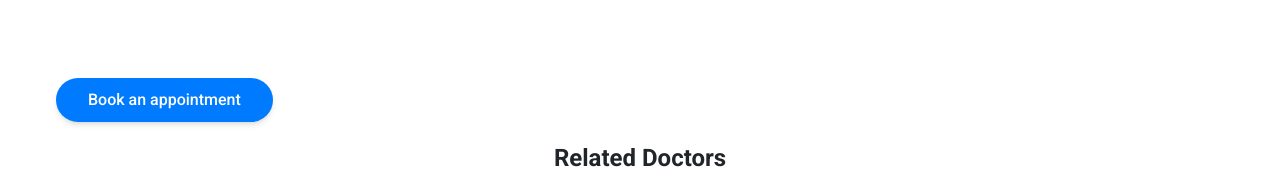
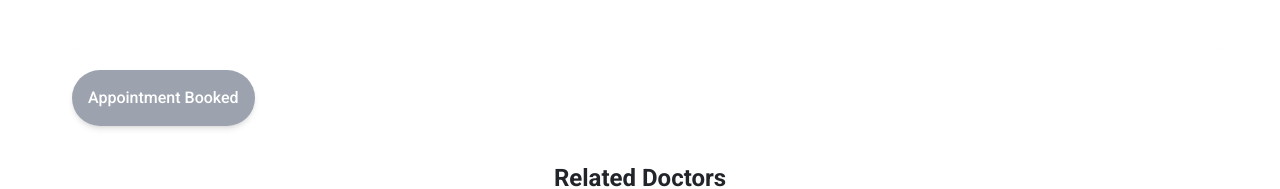
Before and after one commit to briansimiyuj/doctor-appointment-app, a React (Vite) app: page /appointments/1 in a window 1280 px wide. Shown: the part 561-750 px from the top of the page. Built offline with nearby package versions, Linux system fonts and the light colour scheme; a web font is replaced by a local one.

Commit message:
Add booking status management for the button

```diff
--- a/src/components/Bookings/BookingSlots.tsx
+++ b/src/components/Bookings/BookingSlots.tsx
@@ -1,3 +1,4 @@
+import { useState } from "react"
 import { useBookingSlots } from "../../hooks/useBookingSlots"
 import BookingDays from "./BookingDays"
 import BookingTime from "./BookingTime"
@@ -5,7 +6,12 @@ import BookingTime from "./BookingTime"
 const BookingSlots: React.FC = ()=>{
 
     const { handleTimeSlotSelection, slotTime, doctorSlots, slotIndex } = useBookingSlots(),
-          isReady = doctorSlots.length > 0 && doctorSlots
+          isReady = doctorSlots.length > 0 && doctorSlots,
+          [bookingStatus, setBookingStatus] = useState(() =>{
+
+            return localStorage.getItem("isBooked") === "false"
+
+        })
 
 
 
@@ -46,10 +52,15 @@ const BookingSlots: React.FC = ()=>{
 
                 <button
                     type="submit"
-                    className="bg-primary-bg text-white px-8 py-2.5 rounded-full mt-6 hover:bg-blue-600 transition-all duration-300 ease-in-out active:scale-95 shadow-md hover:shadow-lg text-sm sm:text-base font-medium disabled:bg-gray-400 disabled:cursor-not-allowed"
-                    disabled={!isReady}
+                    className={`${bookingStatus ? 'bg-gray-400 cursor-not-allowed p-4 m-4 rounded-full': 'p-4 m-4 rounded-full text-sm sm:text-base font-medium shadow-md transition-all duration-300 ease-in-out bg-primary-bg text-white hover:bg-blue-600 hover:shadow-lg active:scale-95 disabled:bg-gray-400 disabled:cursor-not-allowed'
+                    }`}
+                    disabled={!isReady || !bookingStatus}
                 >
-                    Book an appointment
+
+                    {
+                        !bookingStatus ? 'Appointment Booked' : 'Book Appointment'
+                    }
+
                 </button>
 
             </form>
--- a/src/context/BookingContext.tsx
+++ b/src/context/BookingContext.tsx
@@ -16,7 +16,9 @@ interface BookingContextProps{
     selectedTimeSlot: TimeSlotType | null
     setSelectedTimeSlot: (slot: TimeSlotType | null) => void
     appointedDoctors: AppointedDoctorType[]
-    setAppointedDoctors: (doctors: AppointedDoctorType[] | ((prev: AppointedDoctorType[]) => AppointedDoctorType[])) => void
+    setAppointedDoctors: (doctors: AppointedDoctorType[] | ((prev: AppointedDoctorType[]) => AppointedDoctorType[])) => void,
+    isBooked: boolean
+    setIsBooked: (isBooked: boolean) => void
 
 }
 
@@ -37,7 +39,9 @@ export const BookingContext = createContext<BookingContextProps>({
     selectedTimeSlot: null,
     setSelectedTimeSlot: () => {},
     appointedDoctors: [],
-    setAppointedDoctors: () => {}
+    setAppointedDoctors: () => {},
+    isBooked: false,
+    setIsBooked: () => {}
 
 })
 
@@ -49,6 +53,7 @@ export const BookingContextProvider =  ({ children }: BookingContextProviderProp
           [slotIndex, setSlotIndex] = useState(0),
           [slotTime, setSlotTime] = useState(''),
           [selectedTimeSlot, setSelectedTimeSlot] = useState<TimeSlotType | null>(null),
+          [isBooked, setIsBooked] = useState(false),
 
             [appointedDoctors, setAppointedDoctors] = useState<AppointedDoctorType[]>(() =>{
 
@@ -109,7 +114,9 @@ export const BookingContextProvider =  ({ children }: BookingContextProviderProp
             selectedTimeSlot,
             setSelectedTimeSlot,
             appointedDoctors,
-            setAppointedDoctors
+            setAppointedDoctors,
+            isBooked,
+            setIsBooked
         }}>
 
             {children}
--- a/src/hooks/useBookingSlots.tsx
+++ b/src/hooks/useBookingSlots.tsx
@@ -7,7 +7,7 @@ import { AppointedDoctorType } from "../assets/types/AppointedDoctorType"
 export const useBookingSlots = ()=>{
 
     const [doctorSlots, setDoctorSlots] = useState<TimeSlotType[][]>([]),
-          { doctorInfo, slotIndex, setSlotIndex, selectedTimeSlot, setSelectedTimeSlot, slotTime, setSlotTime, appointedDoctors, setAppointedDoctors } = useContext(BookingContext),
+          { doctorInfo, slotIndex, setSlotIndex, selectedTimeSlot, setSelectedTimeSlot, slotTime, setSlotTime, appointedDoctors, setAppointedDoctors, isBooked, setIsBooked } = useContext(BookingContext),
           days = ['Sunday', 'Monday', 'Tuesday', 'Wednesday', 'Thursday', 'Friday', 'Saturday'],
           selectedDate = doctorSlots[slotIndex]?.[0].dateTime
 
@@ -91,6 +91,8 @@ export const useBookingSlots = ()=>{
 
     const handleTimeSlotSelection = (slot: TimeSlotType) =>{
 
+        if(doctorInfo && isBooked[doctorInfo._id]) return
+
         const selectedSlot = doctorSlots[slotIndex]?.find(timeSlot => timeSlot.time === slot.time)
 
 
@@ -109,6 +111,10 @@ export const useBookingSlots = ()=>{
                 const updatedAppointments: AppointedDoctorType[] = [...prevAppointments, newAppointment]
 
                 localStorage.setItem("appointedDoctors", JSON.stringify(updatedAppointments))
+
+                setIsBooked(true)
+
+                localStorage.setItem("isBooked", JSON.stringify(true))
 
                 return updatedAppointments
 
@@ -132,6 +138,10 @@ export const useBookingSlots = ()=>{
        const updatedAppointments = appointedDoctors.filter(appointment => appointment.appointmentTime.time !== time.time)
 
        setAppointedDoctors(updatedAppointments)
+
+       setIsBooked(false)
+
+       localStorage.setItem("isBooked", JSON.stringify(false))
 
        localStorage.setItem("appointedDoctors", JSON.stringify(updatedAppointments))
 
@@ -167,7 +177,8 @@ export const useBookingSlots = ()=>{
         handleTimeSlotSelection,
         selectedTimeSlot,
         appointedDoctors,
-        cancelAppointment
+        cancelAppointment,
+        isBooked
 
     }
 
--- a/src/pages/MyAppointmentsPage.tsx
+++ b/src/pages/MyAppointmentsPage.tsx
@@ -1,17 +1,11 @@
 import AppointmentCard from "../components/Appointments/AppointmentCard"
 import { AppointedDoctorType } from "../assets/types/AppointedDoctorType"
 import { BookingContext } from "../context/BookingContext"
-import { useContext, useEffect } from "react"
+import { useContext } from "react"
 
 const MyAppointmentsPage: React.FC = ()=>{
 
     const { appointedDoctors } = useContext(BookingContext)
-
-    useEffect(() =>{
-
-       console.log('Updated Doctors', appointedDoctors)
-
-    }, [appointedDoctors])
 
     return(
 
```
Also changed, not shown: 1 other file (tests, documents, lock files or other folders).
